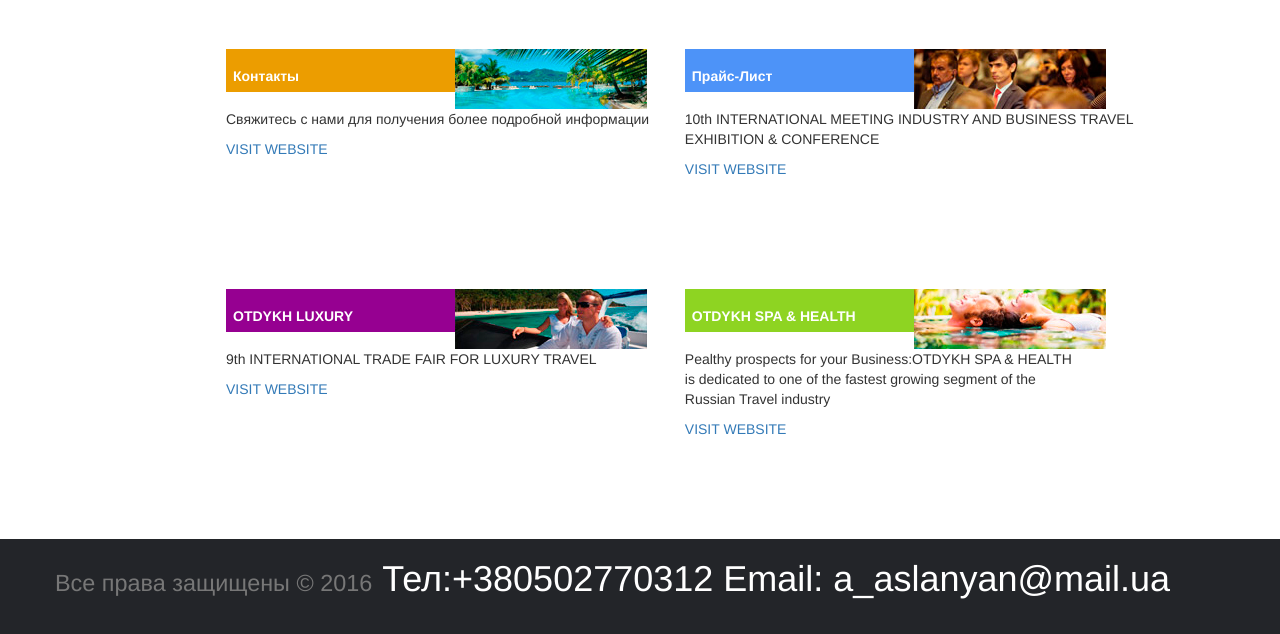
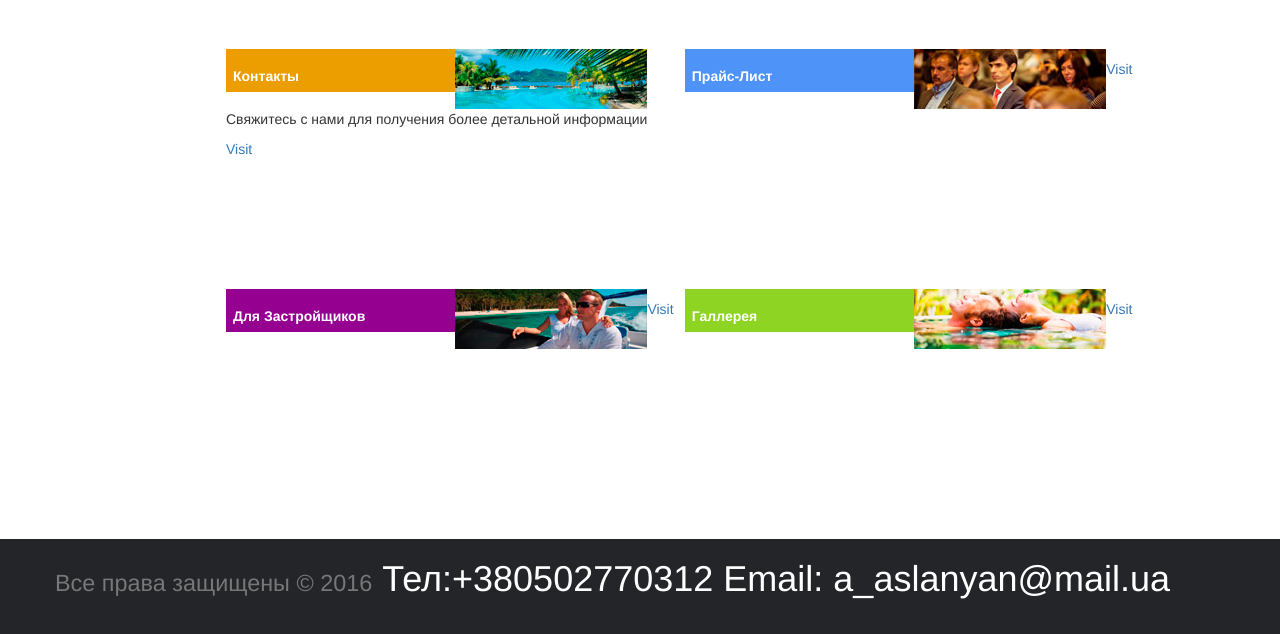
Before and after one commit to Slaxik/site, a plain HTML site: page index.html in a window 1280 px wide. Shown: the part 716-1350 px from the top of the page. Drawn offline with Linux system fonts and the light colour scheme.

Commit message:
second commit

```diff
--- a/index.html
+++ b/index.html
@@ -55,17 +55,17 @@
     </div>
     <!-- CONTENT -->
 
-    <ul id="content">
+     <ul id="content">
     <li class="left-content"><strong><span id="lei">Контакты</span></strong><img src="img/for1.png"/>
-        <div><p>Свяжитесь с нами для получения более подробной информации</p><a href="#">VISIT WEBSITE</a> </div>
+        <div><p>Свяжитесь с нами для получения более детальной информации</p><a href="contact.html">Visit</a> </div>
         </li>
         <li class="right-content"><strong><span id="mic">Прайс-Лист</span></strong><img src="img/for2.png"/>
-        <div><p>10th INTERNATIONAL MEETING INDUSTRY AND BUSINESS TRAVEL EXHIBITION & CONFERENCE</p><a href="#">VISIT WEBSITE</a> </div>
+        <div><p></p><a href="price.html">Visit</a> </div>
         </li>
-    <li class="left-content"><strong><span id="lux">OTDYKH LUXURY</span></strong><img src="img/for3.png"/>
-        <div><p>9th INTERNATIONAL TRADE FAIR FOR LUXURY TRAVEL</p><a href="#">VISIT WEBSITE</a> </div></li>
-        <li class="right-content"><strong><span id="heal">OTDYKH SPA & HEALTH</span></strong><img src="img/for4.png"/>
-        <div><p>Pealthy prospects for your Business:OTDYKH SPA & HEALTH<br/> is dedicated to one of the fastest growing segment of the<br/> Russian Travel industry</p><a href="#">VISIT WEBSITE</a> </div>
+    <li class="left-content"><strong><span id="lux">Для Застройщиков</span></strong><img src="img/for3.png"/>
+        <div><p></p><a href="info.html">Visit</a> </div></li>
+        <li class="right-content"><strong><span id="heal">Галлерея</span></strong><img src="img/for4.png"/>
+        <div><p></p><a href="gallery.html">Visit</a></div>
         </li>
     </ul>
     <footer id="footer">
```
Also changed, not shown: css/img/fon.png.
